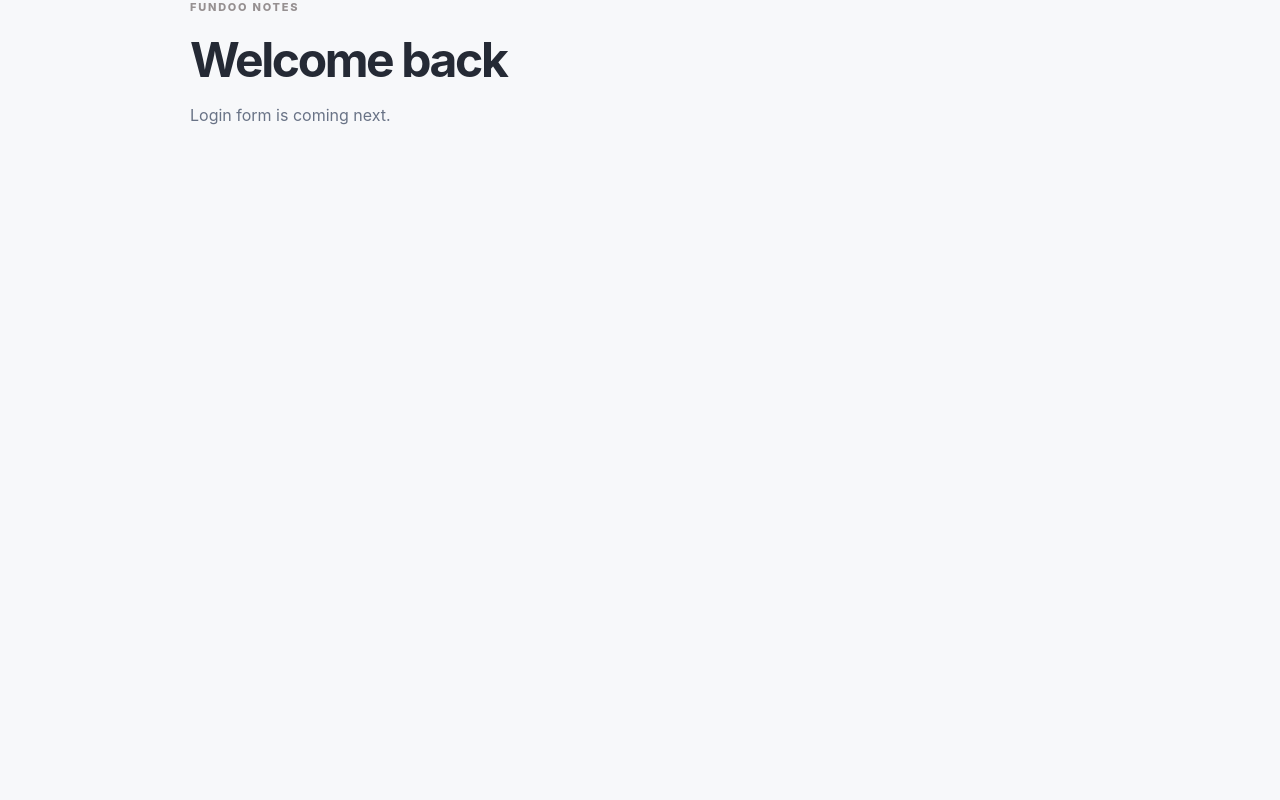
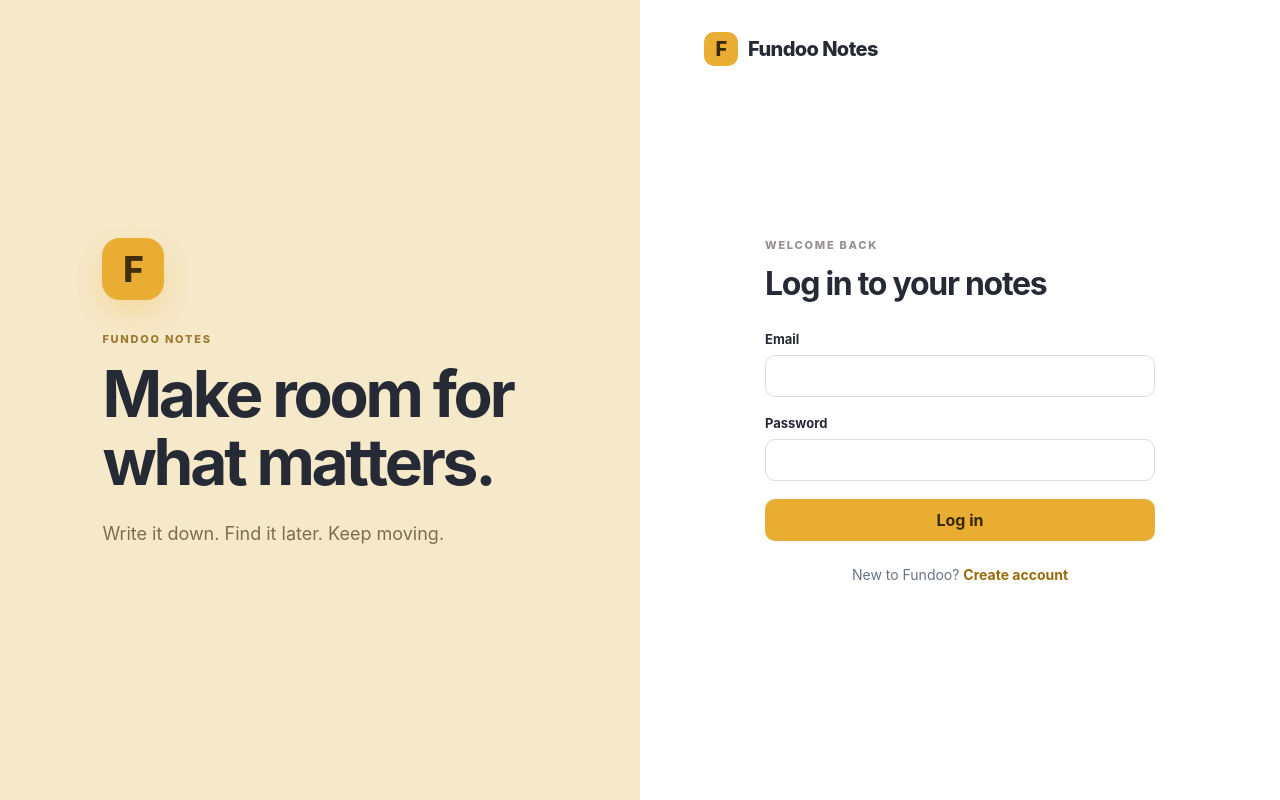
Before and after one commit to Mihir-Lakhani/Bridgelabz-Fundoo-Notes-Frontend, a React (Vite) app: page /login in a window 1280 px wide. Built offline with nearby package versions, Linux system fonts and the light colour scheme; no server answers.

Commit message:
[Mihir lakhani] : Implement frontend UC03 registration and login

```diff
--- a/src/App.css
+++ b/src/App.css
@@ -18,3 +18,26 @@ h1 { font-size: clamp(32px, 4vw, 48px); letter-spacing: -.05em; margin: 0 0 10px
 .muted { color: var(--muted); }
 @media (max-width: 700px) { .topbar { padding: 0 16px; } .brand { font-size: 17px; } .sidebar { width: 150px; padding: 16px 8px; } .content { padding: 25px 18px; } .top-links { gap: 10px; } }
 @media (max-width: 520px) { .shell-body { display: block; } .sidebar { width: 100%; display: flex; overflow-x: auto; border-right: 0; border-bottom: 1px solid var(--line); padding: 8px; } .sidebar-title { display: none; } .nav-link { white-space: nowrap; margin: 0; } .top-links a:first-child { display: none; } }
+.text-button { border: 0; background: none; color: #6b7280; font-weight: 700; }
+.auth-screen { min-height: 100vh; display: grid; grid-template-columns: 1fr 1fr; background: #fff; }
+.auth-side { background: #f6e9ca; padding: clamp(40px, 8vw, 110px); display: flex; flex-direction: column; justify-content: center; }
+.brand-mark { width: 62px; height: 62px; border-radius: 18px; background: var(--gold); display: grid; place-items: center; font-size: 35px; font-weight: 800; color: #402e0d; box-shadow: 0 12px 30px #efb43d50; }
+.auth-side .eyebrow { margin: 32px 0 14px; color: #9e7931; }
+.auth-side h1 { font-size: clamp(42px, 5vw, 70px); line-height: 1.06; }
+.auth-side p:last-child { color: #7e6c4b; font-size: 18px; }
+.auth-panel { padding: 32px clamp(26px, 5vw, 75px); display: flex; flex-direction: column; }
+.auth-box { width: min(100%, 390px); margin: auto; }
+.auth-box .eyebrow { margin: 0 0 12px; }
+.auth-box h2 { font-size: 32px; margin: 0 0 28px; letter-spacing: -.04em; }
+.stack-form { display: grid; gap: 18px; }
+.stack-form label { display: grid; gap: 8px; font-size: 13px; font-weight: 700; }
+.stack-form input, .stack-form textarea, .stack-form select { width: 100%; border: 1px solid #d9dde4; border-radius: 10px; padding: 12px 13px; color: var(--ink); background: #fff; outline: none; }
+.stack-form input:focus, .stack-form textarea:focus, .stack-form select:focus { border-color: #d3a03a; box-shadow: 0 0 0 3px #e9ad3329; }
+.stack-form textarea { min-height: 110px; resize: vertical; }
+.full { width: 100%; }
+.notice { padding: 11px 13px; border-radius: 9px; margin: 0 0 18px; font-size: 14px; }
+.notice.error { color: #9a2727; background: #fff0ee; }
+.notice.success { color: #276e44; background: #eaf7ef; }
+.auth-switch { margin-top: 25px; text-align: center; font-size: 14px; color: var(--muted); }
+.auth-switch a { color: #9a6b0b; font-weight: 700; }
+@media (max-width: 800px) { .auth-screen { grid-template-columns: 1fr; } .auth-side { display: none; } .auth-panel { min-height: 100vh; } }
--- a/src/App.jsx
+++ b/src/App.jsx
@@ -1,24 +1,29 @@
+import { useState } from 'react'
 import { Navigate, Route, Routes } from 'react-router'
 import AppShell from './components/AppShell'
+import AuthPage from './pages/AuthPage'
 import PlaceholderPage from './pages/PlaceholderPage'
+import { clearToken, getToken } from './services/api'
 import './App.css'
 
-function WorkspacePage({ title, description }) {
-  return <AppShell><PlaceholderPage title={title} description={description} /></AppShell>
-}
+function App() {
+  const [token, setToken] = useState(getToken)
+  const logout = () => { clearToken(); setToken(null) }
+  const workspace = (title, description) => token
+    ? <AppShell onLogout={logout}><PlaceholderPage title={title} description={description} /></AppShell>
+    : <Navigate to="/login" replace />
 
-function App() {
   return (
     <Routes>
-      <Route path="/" element={<Navigate to="/dashboard" replace />} />
-      <Route path="/login" element={<PlaceholderPage title="Welcome back" description="Login form is coming next." />} />
-      <Route path="/register" element={<PlaceholderPage title="Create an account" description="Registration form is coming next." />} />
-      <Route path="/dashboard" element={<WorkspacePage title="Your notes" description="Your dashboard is taking shape." />} />
-      <Route path="/archive" element={<WorkspacePage title="Archive" description="Archived notes will appear here." />} />
-      <Route path="/trash" element={<WorkspacePage title="Trash" description="Trashed notes will appear here." />} />
-      <Route path="/labels" element={<WorkspacePage title="Labels" description="Organize notes using labels." />} />
-      <Route path="/profile" element={<WorkspacePage title="Profile" description="Your account details will appear here." />} />
-      <Route path="*" element={<Navigate to="/dashboard" replace />} />
+      <Route path="/" element={<Navigate to={token ? '/dashboard' : '/login'} replace />} />
+      <Route path="/login" element={token ? <Navigate to="/dashboard" replace /> : <AuthPage mode="login" onLogin={setToken} />} />
+      <Route path="/register" element={token ? <Navigate to="/dashboard" replace /> : <AuthPage mode="register" onLogin={setToken} />} />
+      <Route path="/dashboard" element={workspace('Your notes', 'Your dashboard is taking shape.')} />
+      <Route path="/archive" element={workspace('Archive', 'Archived notes will appear here.')} />
+      <Route path="/trash" element={workspace('Trash', 'Trashed notes will appear here.')} />
+      <Route path="/labels" element={workspace('Labels', 'Organize notes using labels.')} />
+      <Route path="/profile" element={workspace('Profile', 'Your account details will appear here.')} />
+      <Route path="*" element={<Navigate to="/" replace />} />
     </Routes>
   )
 }
--- a/src/components/AppShell.jsx
+++ b/src/components/AppShell.jsx
@@ -8,12 +8,12 @@ const links = [
   ['Profile', '/profile'],
 ]
 
-export default function AppShell({ children }) {
+export default function AppShell({ children, onLogout }) {
   return (
     <div className="app-shell">
       <header className="topbar">
         <Link className="brand" to="/dashboard"><span className="small-mark">F</span> Fundoo Notes</Link>
-        <nav className="top-links"><Link to="/login">Log in</Link><Link className="button" to="/register">Get started</Link></nav>
+        <nav className="top-links"><button className="text-button" onClick={onLogout}>Log out</button></nav>
       </header>
       <div className="shell-body">
         <aside className="sidebar">
--- /dev/null
+++ b/src/pages/AuthPage.jsx
@@ -0,0 +1,54 @@
+import { useState } from 'react'
+import { Link, useNavigate } from 'react-router'
+import { loginUser, registerUser } from '../services/authService'
+import { saveToken } from '../services/api'
+
+export default function AuthPage({ mode, onLogin }) {
+  const isRegister = mode === 'register'
+  const navigate = useNavigate()
+  const [form, setForm] = useState({ name: '', email: '', password: '' })
+  const [error, setError] = useState('')
+  const [busy, setBusy] = useState(false)
+
+  function change(event) { setForm({ ...form, [event.target.name]: event.target.value }) }
+
+  async function submit(event) {
+    event.preventDefault()
+    setError('')
+    setBusy(true)
+    try {
+      if (isRegister) {
+        await registerUser(form)
+        navigate('/login?registered=1')
+      } else {
+        const result = await loginUser({ email: form.email, password: form.password })
+        saveToken(result.token)
+        onLogin(result.token)
+        navigate('/dashboard')
+      }
+    } catch (problem) { setError(problem.message) }
+    finally { setBusy(false) }
+  }
+
+  return (
+    <main className="auth-screen">
+      <div className="auth-side"><div className="brand-mark">F</div><p className="eyebrow">FUNDOO NOTES</p><h1>Make room for<br />what matters.</h1><p>Write it down. Find it later. Keep moving.</p></div>
+      <div className="auth-panel">
+        <Link className="brand" to="/dashboard"><span className="small-mark">F</span> Fundoo Notes</Link>
+        <div className="auth-box">
+          <p className="eyebrow">{isRegister ? 'START HERE' : 'WELCOME BACK'}</p>
+          <h2>{isRegister ? 'Create your account' : 'Log in to your notes'}</h2>
+          {!isRegister && new URLSearchParams(location.search).has('registered') && <p className="notice success">Account created. You can log in now.</p>}
+          {error && <p className="notice error" role="alert">{error}</p>}
+          <form onSubmit={submit} className="stack-form">
+            {isRegister && <label>Name<input name="name" value={form.name} onChange={change} required minLength="3" autoComplete="name" /></label>}
+            <label>Email<input name="email" type="email" value={form.email} onChange={change} required autoComplete="email" /></label>
+            <label>Password<input name="password" type="password" value={form.password} onChange={change} required minLength="8" autoComplete={isRegister ? 'new-password' : 'current-password'} /></label>
+            <button className="button full" disabled={busy}>{busy ? 'Please wait…' : isRegister ? 'Create account' : 'Log in'}</button>
+          </form>
+          <p className="auth-switch">{isRegister ? 'Already have an account?' : 'New to Fundoo?'} <Link to={isRegister ? '/login' : '/register'}>{isRegister ? 'Log in' : 'Create account'}</Link></p>
+        </div>
+      </div>
+    </main>
+  )
+}
--- /dev/null
+++ b/src/services/api.js
@@ -0,0 +1,21 @@
+const baseUrl = import.meta.env.VITE_API_URL || 'http://localhost:8080'
+
+export function getToken() { return localStorage.getItem('fundoo_token') }
+export function saveToken(token) { localStorage.setItem('fundoo_token', token) }
+export function clearToken() { localStorage.removeItem('fundoo_token') }
+
+export async function api(path, options = {}) {
+  const headers = { ...options.headers }
+  if (options.body && !(options.body instanceof FormData)) headers['Content-Type'] = 'application/json'
+  if (getToken()) headers.Authorization = `Bearer ${getToken()}`
+
+  const response = await fetch(`${baseUrl}${path}`, { ...options, headers })
+  if (!response.ok) {
+    let message = `Request failed (${response.status})`
+    try { message = (await response.json()).error || message } catch { /* Response has no JSON body. */ }
+    if (response.status === 401 && !path.startsWith('/api/auth/')) clearToken()
+    throw new Error(message)
+  }
+  if (response.status === 204) return null
+  return response.json()
+}
--- /dev/null
+++ b/src/services/authService.js
@@ -0,0 +1,9 @@
+import { api } from './api'
+
+export function registerUser(data) {
+  return api('/api/auth/register', { method: 'POST', body: JSON.stringify(data) })
+}
+
+export function loginUser(data) {
+  return api('/api/auth/login', { method: 'POST', body: JSON.stringify(data) })
+}
```
